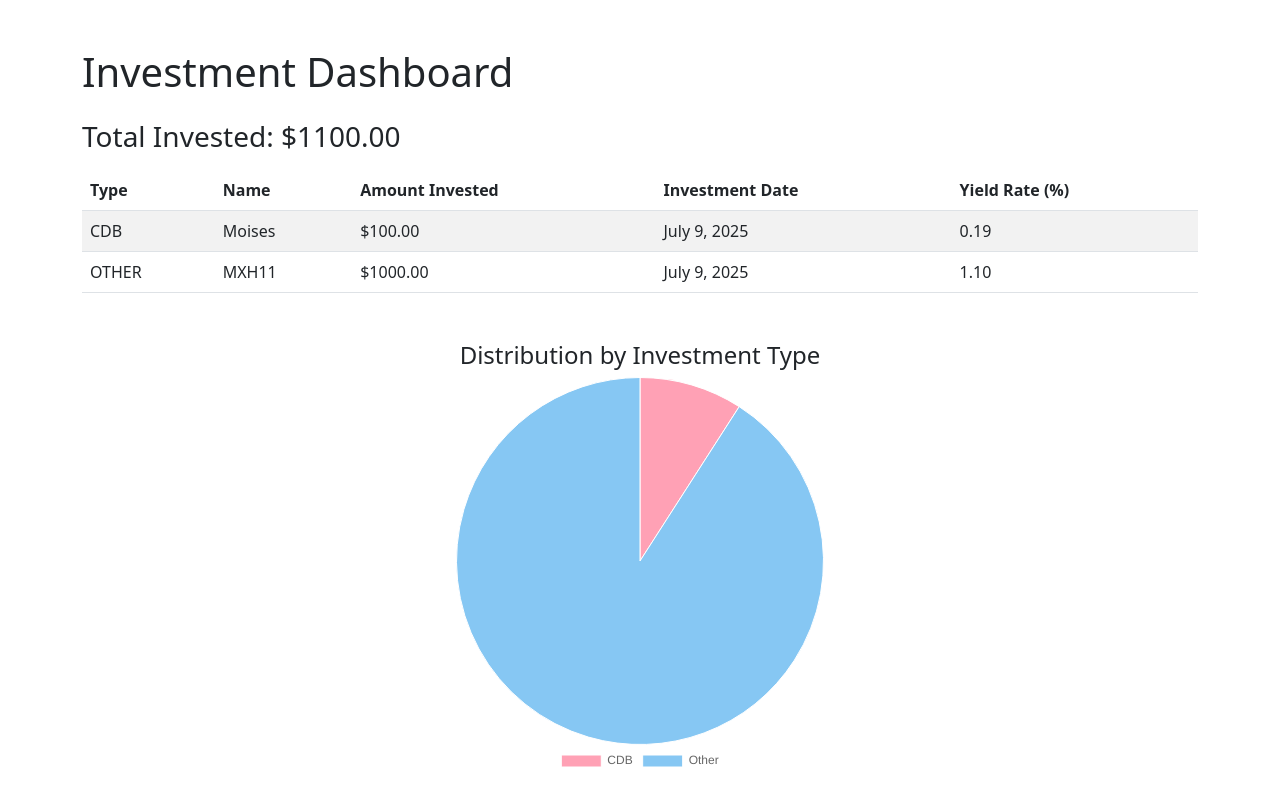
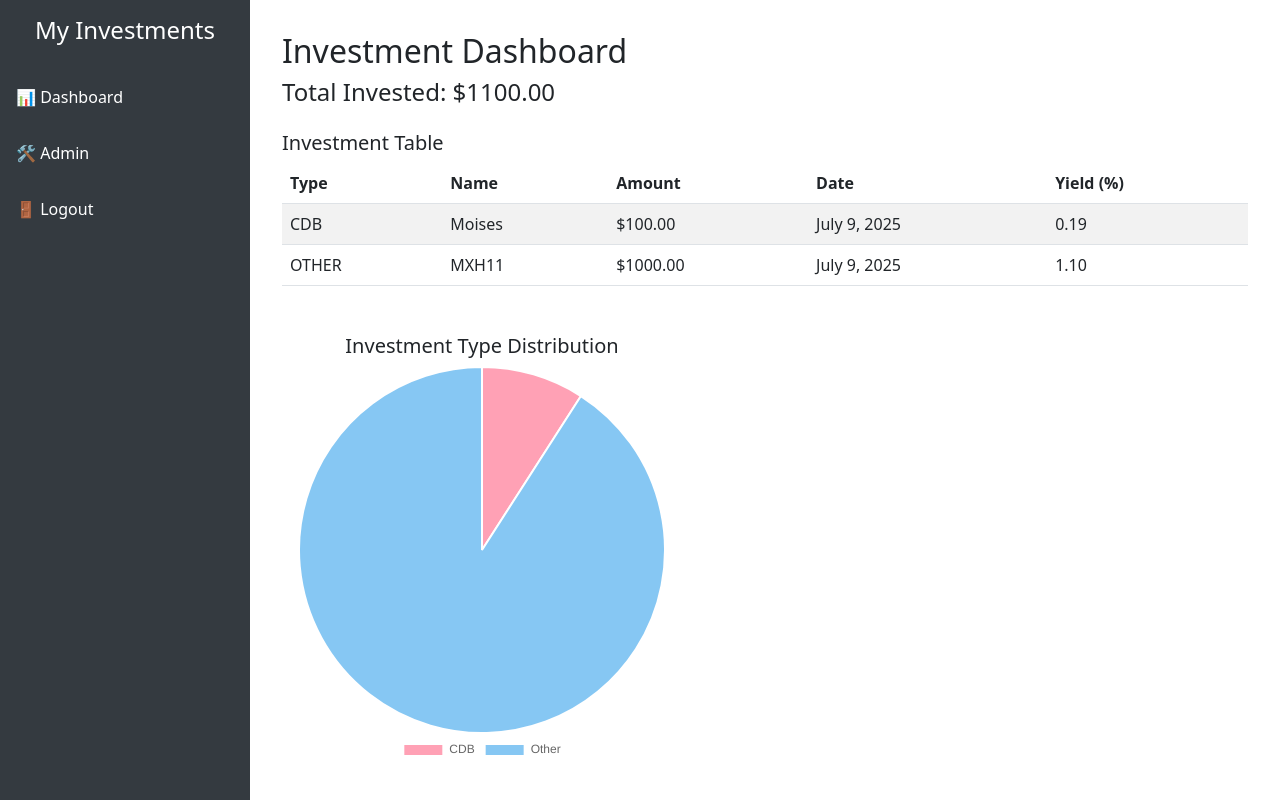
Before and after one commit to LinuxEater/investments-dashboard, a Django app: page / in a window 1280 px wide. Run offline with Django 5.2, Linux system fonts and the light colour scheme; a user stored in the database is signed in; data comes from the database, SQL or seed files in the repository; both versions use the stored data as it was after the commit.

```diff
--- a/investments/templates/dashboard.html
+++ b/investments/templates/dashboard.html
@@ -3,21 +3,55 @@
 <head>
   <meta charset="UTF-8">
   <title>Investment Dashboard</title>
-    <script src="https://cdn.jsdelivr.net/npm/chart.js"></script>
   <link href="https://cdn.jsdelivr.net/npm/bootstrap@5.3.0/dist/css/bootstrap.min.css" rel="stylesheet">
+  <style>
+    body {
+      min-height: 100vh;
+      display: flex;
+    }
+    .sidebar {
+      width: 250px;
+      background-color: #343a40;
+      color: white;
+      flex-shrink: 0;
+    }
+    .sidebar a {
+      color: white;
+      text-decoration: none;
+      padding: 1rem;
+      display: block;
+    }
+    .sidebar a:hover {
+      background-color: #495057;
+    }
+    .main-content {
+      flex-grow: 1;
+      padding: 2rem;
+    }
+  </style>
 </head>
 <body>
-    <div class="container mt-5">
-        <h1 class="mb-4">Investment Dashboard</h1>
-        <h3>Total Invested: ${{ total }}</h3>
-        <table class="table table-striped mt-3">
+  <div class="sidebar">
+    <h4 class="text-center py-3">My Investments</h4>
+    <a href="{% url 'dashboard' %}">📊 Dashboard</a>
+    <a href="/admin/">🛠 Admin</a>
+    <a href="{% url 'logout' %}">🚪 Logout</a>
+  </div>
+
+  <div class="main-content">
+    <h2>Investment Dashboard</h2>
+    <h4>Total Invested: ${{ total }}</h4>
+
+    <div class="mt-4">
+      <h5>Investment Table</h5>
+      <table class="table table-striped">
         <thead>
           <tr>
             <th>Type</th>
             <th>Name</th>
-                    <th>Amount Invested</th>
-                    <th>Investment Date</th>
-                    <th>Yield Rate (%)</th>
+            <th>Amount</th>
+            <th>Date</th>
+            <th>Yield (%)</th>
           </tr>
         </thead>
         <tbody>
@@ -34,19 +68,20 @@
       </table>
     </div>
 
-    <div class="mt-5" style="max-width: 400px; margin: 0 auto;">
-    <h4 class="text-center">Distribution by Investment Type</h4>
+    <div class="mt-5" style="max-width: 400px;">
+      <h5 class="text-center">Investment Type Distribution</h5>
       <canvas id="typeChart"></canvas>
     </div>
+  </div>
 
+  <script src="https://cdn.jsdelivr.net/npm/chart.js"></script>
   <script>
     const ctx = document.getElementById('typeChart').getContext('2d');
-    const typeChart = new Chart(ctx, {
+    const chart = new Chart(ctx, {
       type: 'pie',
       data: {
         labels: {{ labels|safe }},
         datasets: [{
-                label: 'Investment Distribution',
           data: {{ values|safe }},
           backgroundColor: [
             'rgba(255, 99, 132, 0.6)',
@@ -55,15 +90,12 @@
             'rgba(75, 192, 192, 0.6)',
             'rgba(153, 102, 255, 0.6)'
           ],
-                borderWidth: 1
         }]
       },
       options: {
         responsive: true,
         plugins: {
-                legend: {
-                    position: 'bottom',
-                }
+          legend: { position: 'bottom' }
         }
       }
     });
```
Also changed, not shown: db.sqlite3. Lines whose indentation alone changed are shown as unchanged.
